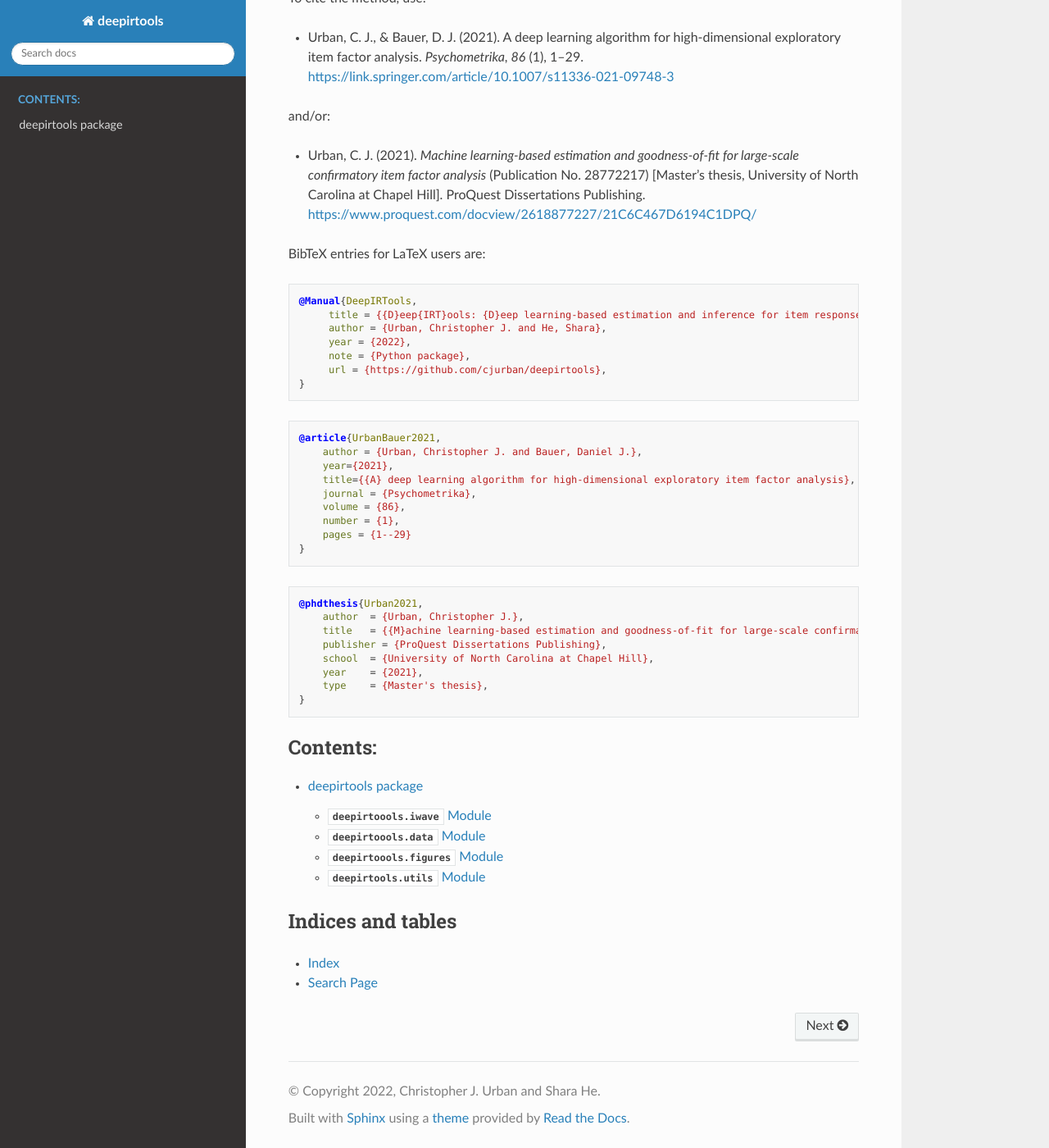
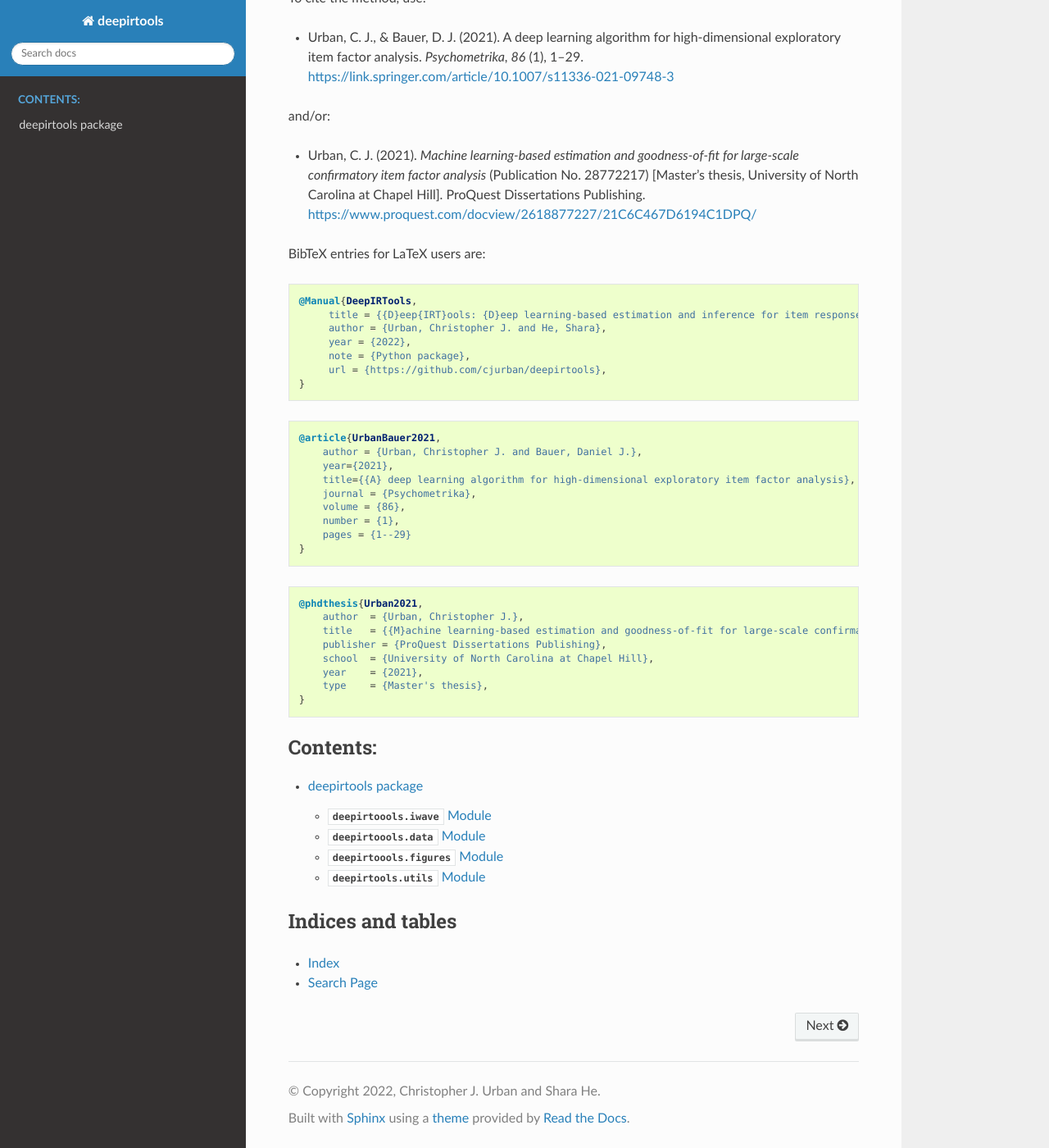
Before and after one commit to cjurban/deepirtools, a Sphinx documentation site: the page built from docs/index.rst, in a window 1280 px wide and 1400 px high, scrolled down 1823 px. Shown: the whole window at 82% size. Built offline with Sphinx 7.4.7 and the Read the Docs theme 2.0.0, drawn with Linux system fonts in a browser that asks for light colours.

Commit message:
Update conf.py

```diff
--- a/docs/conf.py
+++ b/docs/conf.py
@@ -63,10 +63,26 @@
 
 # -- Options for HTML output -------------------------------------------------
 
+pygments_style = 'sphinx'
+
 # The theme to use for HTML and HTML Help pages.  See the documentation for
 # a list of builtin themes.
-#
+import sphinx_rtd_theme
 html_theme = 'sphinx_rtd_theme'
+html_theme_path = [sphinx_rtd_theme.get_html_theme_path()]
+
+# Custom sidebar templates, must be a dictionary that maps document names
+# to template names.
+html_sidebars = {
+    '**': [
+        'about.html',
+        'navigation.html',
+        'relations.html',  # needs 'show_related': True theme option to display
+        'searchbox.html',
+        'donate.html',
+    ]
+}
+
 
 # Add any paths that contain custom static files (such as style sheets) here,
 # relative to this directory. They are copied after the builtin static files,
```
